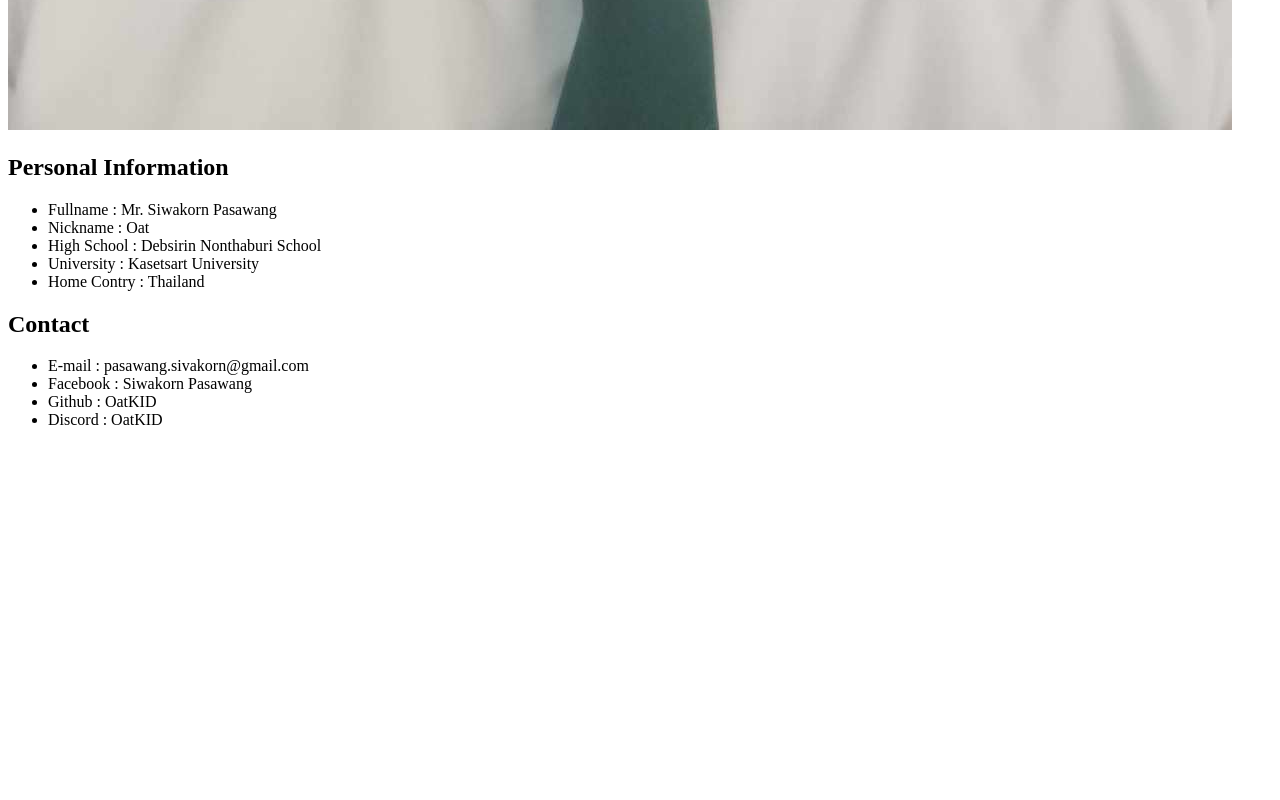
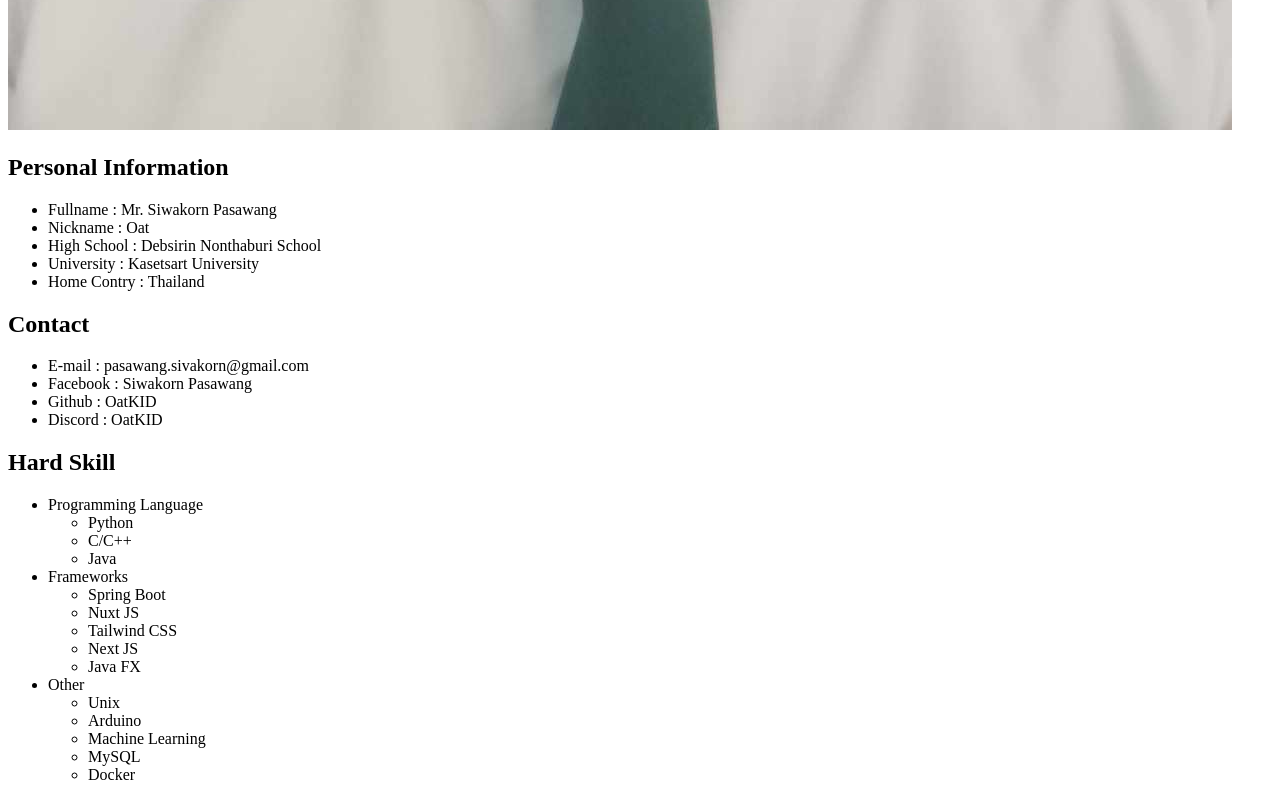
Before and after one commit to OatKID/My_Portfolio, a Nuxt app: page / in a window 1280 px wide. Shown: the part 1971-2771 px from the top of the page. Before the commit the page ends 2416 px from the top, so only its background shows below. Built offline with nearby package versions, Linux system fonts and the light colour scheme.

Commit message:
Update my information and edit header

```diff
--- a/assets/css/main.css
+++ b/assets/css/main.css
@@ -6,7 +6,6 @@
     font-weight: normal;
     font-style: normal;
     margin: 0;
-    padding: 0;
 }
 
 .Header{
@@ -148,4 +147,8 @@
 .Section .content{
     width: 700px;
     padding: 10px;
+    position: relative;
+    left: 50%;
+    transform: translateX(-50%);
+    border: 1px solid black;
 }
--- /dev/null
+++ b/components/HeaderNavBar.vue
@@ -0,0 +1,20 @@
+<template>
+  <div class="NavBar">
+      <div class="leftBar">oatkid</div>
+			<div class="rightBar">
+        <NuxtLink class="goPage" to="#">Home</NuxtLink>
+        <NuxtLink class="goPage" to="#">Skill</NuxtLink>
+        <NuxtLink class="goPage" to="#">Achievement</NuxtLink>
+        <NuxtLink class="goPage" to="#">About</NuxtLink>
+        <a onclick=""></a>
+       </div>
+  </div>
+</template>
+
+<script lang="ts" setup>
+
+</script>
+
+<style>
+
+</style>
--- a/pages/index.vue
+++ b/pages/index.vue
@@ -50,6 +50,42 @@
                 <li>Discord : OatKID</li>
             </ul>
         </div>
+
+        <div class="topic"><h2>Hard Skill</h2></div>
+        <div class="content">
+            <ul>
+                <li>
+                    Programming Language
+                    <ul>
+                        <li>Python</li>
+                        <li>C/C++</li>
+                        <li>Java</li>
+                    </ul>
+                </li>
+
+                <li>
+                    Frameworks
+                    <ul>
+                        <li>Spring Boot</li>
+                        <li>Nuxt JS</li>
+                        <li>Tailwind CSS</li>
+                        <li>Next JS</li>
+                        <li>Java FX</li>
+                    </ul>
+                </li>
+
+                <li>
+                    Other
+                    <ul>
+                        <li>Unix</li>
+                        <li>Arduino</li>
+                        <li>Machine Learning</li>
+                        <li>MySQL</li>
+                        <li>Docker</li>
+                    </ul>
+                </li>
+            </ul>
+        </div>
     </div>
 
 </template>
```
